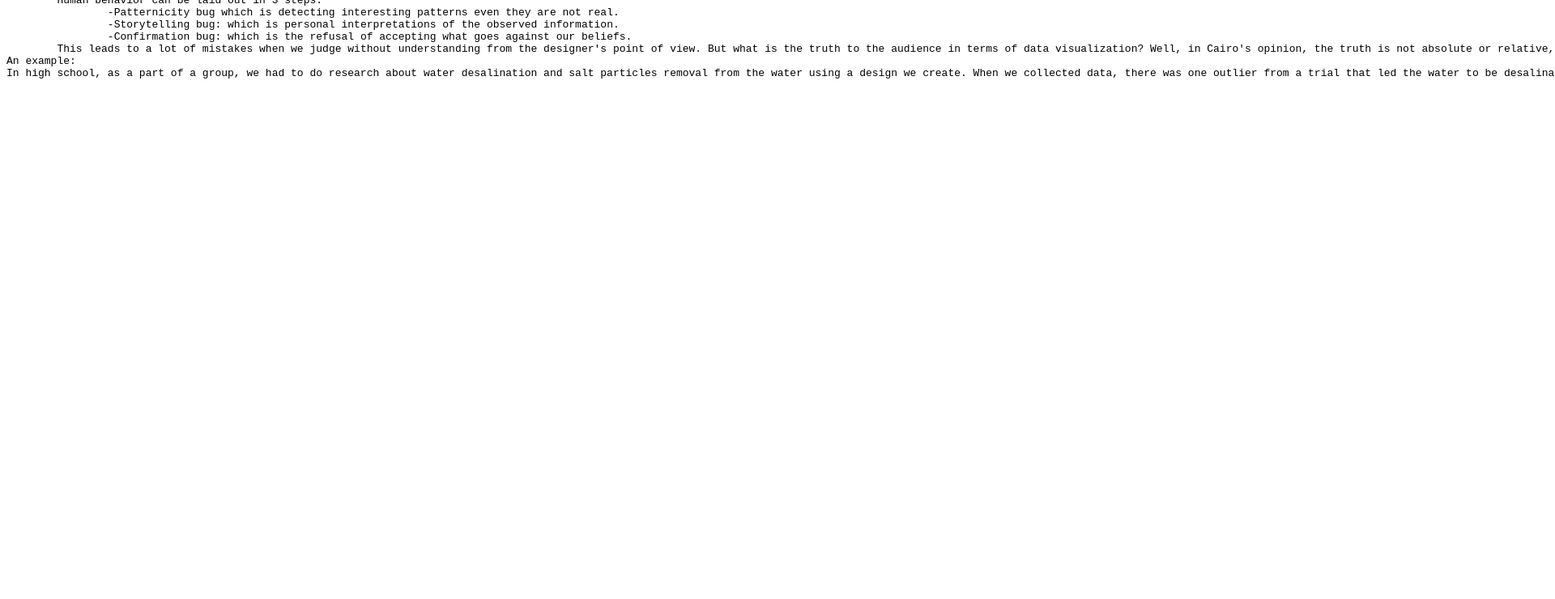
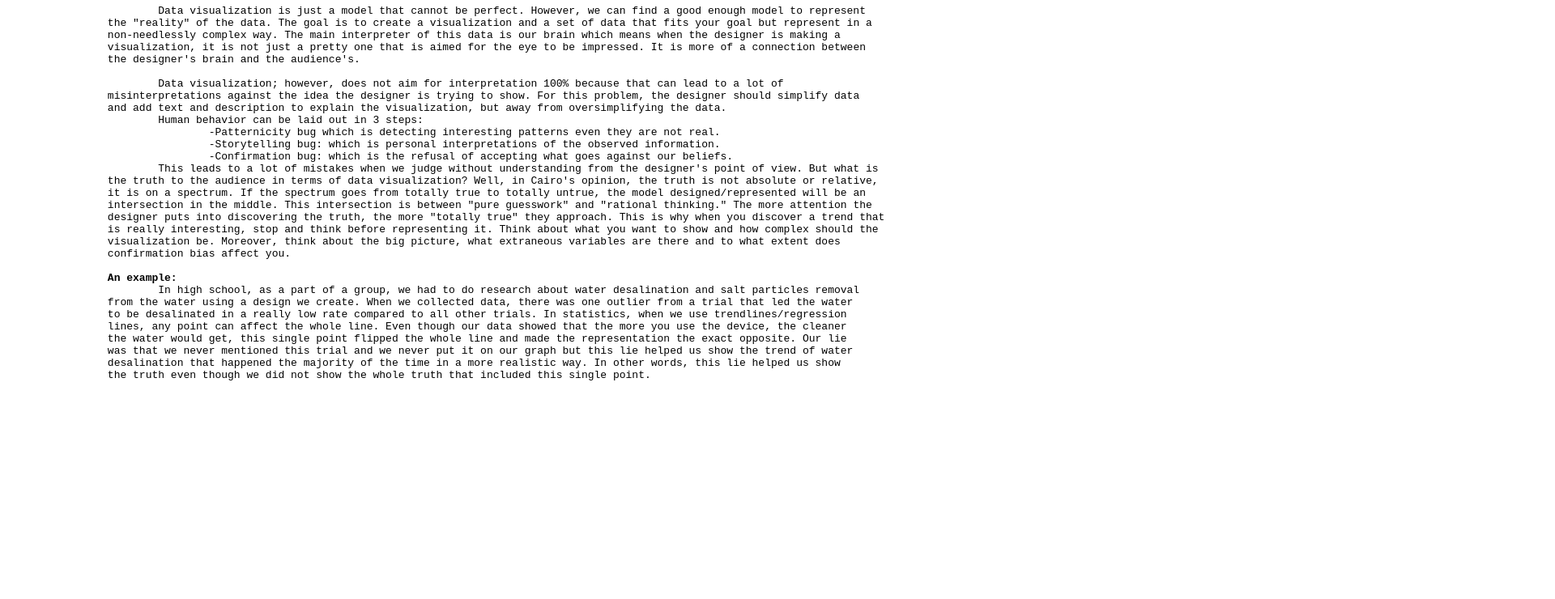
Before and after one commit to AliOssama/lie, a plain HTML site: page index.html in a window 1280 px wide. Shown: the part 60-800 px from the top of the page at 81% size, 1920 px wide, since content can reach past the window. Drawn offline with Linux system fonts and the light colour scheme.

Commit message:
Update index.html

```diff
--- a/index.html
+++ b/index.html
@@ -1,18 +1,48 @@
 <html>
 	<body>
+		<h1> The truth continuum </h1>
 		<pre>
-			The truth continuum
-Data visualization is just a model that cannot be perfect. However, we can find a good enough model to represent the "reality" of the data. The goal is to create a visualization and a set of data that fits your goal but represent in a non-needlessly complex way. The main interpreter of this data is our brain which means when the designer is making a visualization, it is not just a pretty one that is aimed for the eye to be impressed. It is more of a connection between the designer's brain and the audience's.
-	Data visualization; however, does not aim for interpretation 100% because that can lead to a lot of misinterpretations against the idea the designer is trying to show. For this problem, the designer should simplify data and add text and description to explain the visualization, but away from oversimplifying the data.
-	Human behavior can be laid out in 3 steps:
-		-Patternicity bug which is detecting interesting patterns even they are not real.
-		-Storytelling bug: which is personal interpretations of the observed information.
-		-Confirmation bug: which is the refusal of accepting what goes against our beliefs.
-	This leads to a lot of mistakes when we judge without understanding from the designer's point of view. But what is the truth to the audience in terms of data visualization? Well, in Cairo's opinion, the truth is not absolute or relative, it is on a spectrum. If the spectrum goes from totally true to totally untrue, the model designed/represented will be an intersection in the middle. This intersection is between "pure guesswork" and "rational thinking." The more attention the designer puts into discovering the truth, the more "totally true" they approach. This is why when you discover a trend that is really interesting, stop and think before representing it. Think about what you want to show and how complex should the visualization be. Moreover, think about the big picture, what extraneous variables are there and to what extent does confirmation bias affect you.
-An example:
-In high school, as a part of a group, we had to do research about water desalination and salt particles removal from the water using a design we create. When we collected data, there was one outlier from a trial that led the water to be desalinated in a really low rate compared to all other trials. In statistics, when we use trendlines/regression lines, any point can affect the whole line. Even though our data showed that the more you use the device, the cleaner the water would get, this single point flipped the whole line and made the representation the exact opposite. Our lie was that we never mentioned this trial and we never put it on our graph. This helped us show the truth even though we did not show the whole truth that included this single point.
+			Data visualization is just a model that cannot be perfect. However, we can find a good enough model to represent
+		the "reality" of the data. The goal is to create a visualization and a set of data that fits your goal but represent in a
+		non-needlessly complex way. The main interpreter of this data is our brain which means when the designer is making a
+		visualization, it is not just a pretty one that is aimed for the eye to be impressed. It is more of a connection between
+		the designer's brain and the audience's.
+
+			Data visualization; however, does not aim for interpretation 100% because that can lead to a lot of
+		misinterpretations against the idea the designer is trying to show. For this problem, the designer should simplify data
+		and add text and description to explain the visualization, but away from oversimplifying the data.
+			Human behavior can be laid out in 3 steps:
+				-Patternicity bug which is detecting interesting patterns even they are not real.
+				-Storytelling bug: which is personal interpretations of the observed information.
+				-Confirmation bug: which is the refusal of accepting what goes against our beliefs.
+			This leads to a lot of mistakes when we judge without understanding from the designer's point of view. But what is
+		the truth to the audience in terms of data visualization? Well, in Cairo's opinion, the truth is not absolute or relative,
+		it is on a spectrum. If the spectrum goes from totally true to totally untrue, the model designed/represented will be an
+		intersection in the middle. This intersection is between "pure guesswork" and "rational thinking." The more attention the
+		designer puts into discovering the truth, the more "totally true" they approach. This is why when you discover a trend that
+		is really interesting, stop and think before representing it. Think about what you want to show and how complex should the
+		visualization be. Moreover, think about the big picture, what extraneous variables are there and to what extent does
+		confirmation bias affect you.
+
+		<b>An example: </b>
+			In high school, as a part of a group, we had to do research about water desalination and salt particles removal
+		from the water using a design we create. When we collected data, there was one outlier from a trial that led the water
+		to be desalinated in a really low rate compared to all other trials. In statistics, when we use trendlines/regression
+		lines, any point can affect the whole line. Even though our data showed that the more you use the device, the cleaner
+		the water would get, this single point flipped the whole line and made the representation the exact opposite. Our lie
+		was that we never mentioned this trial and we never put it on our graph but this lie helped us show the trend of water
+		desalination that happened the majority of the time in a more realistic way. In other words, this lie helped us show
+		the truth even though we did not show the whole truth that included this single point.
 </pre>
 
+	<style>
+
+		h1{
+			text-align:center;
+		}
+		p{
+			font-family: "Times New Roman", Times, serif;
+			font-size: 24px;}
 
 
 
```
